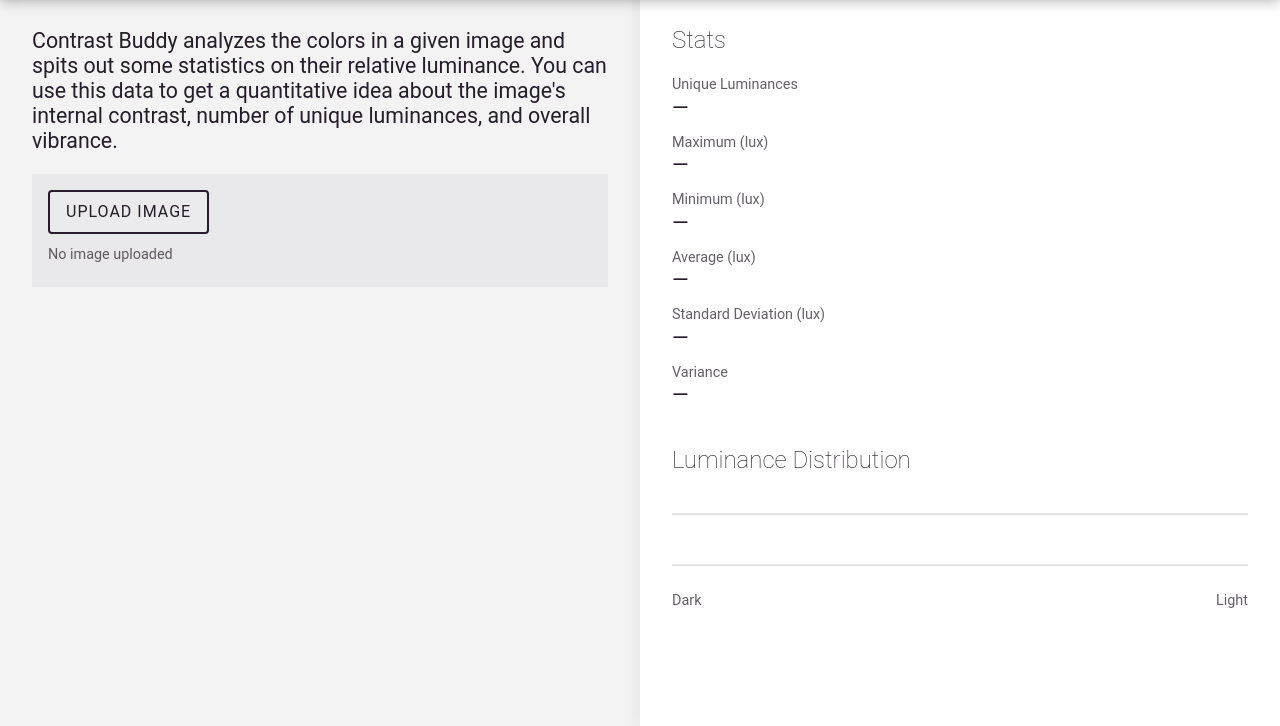
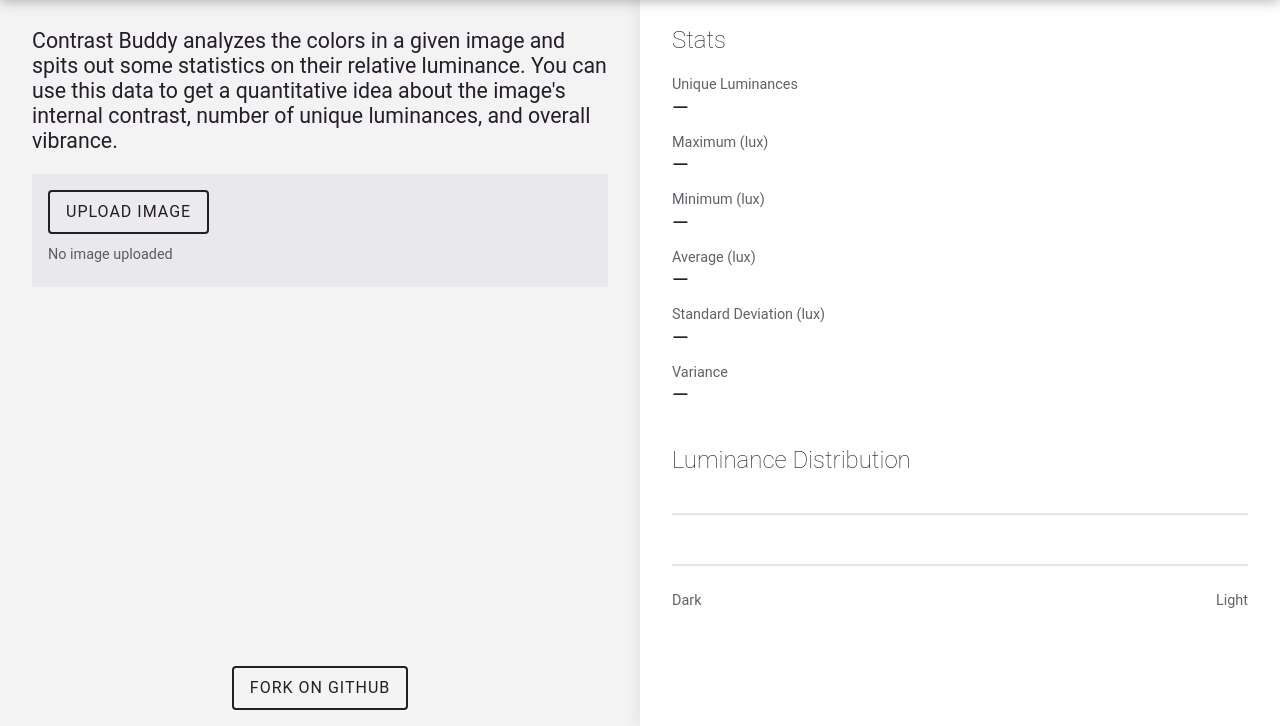
Before and after one commit to misoks/contrast-buddy, a plain HTML site: page index.html in a window 1280 px wide. Shown: the part 74-800 px from the top of the page. Drawn offline with Linux system fonts and the light colour scheme.

Commit message:
Added a link to Github

```diff
--- a/buddy.css
+++ b/buddy.css
@@ -83,7 +83,8 @@ p:first-child {
 	display: inline-block !important;
 }
 .file-input + .label,
-button {
+button,
+a.button {
 	display: inline-block;
 	font-size: 1rem !important;
 	cursor: pointer;
@@ -102,6 +103,7 @@ button {
 	color: rgb(37, 29, 41);
 	fill: rgb(37, 29, 41);
 	transition: all .3s ease;
+	text-decoration: none;
 }
 .primary-action,
 .file-input + .label.primary-action {
@@ -111,7 +113,8 @@ button {
 }
 
 .file-input + .label:hover,
-button:hover {
+button:hover,
+a.button:hover {
 	color: white;
 	fill: white;
 	background-color: rgba(37, 29, 41, .8);
--- a/index.html
+++ b/index.html
@@ -34,6 +34,10 @@
 			</form>
 
 			<img src="" id="test-img" style="display: none">
+
+			<div style="text-align: center; position: absolute; bottom: 1rem; width: calc(50% - 4rem);">
+				<a class="button" href="https://github.com/misoks/contrast-buddy" >Fork on Github</a>
+			</div>
 		</div>
 		<div class="panel panel--results">
 			<h2>Stats</h2>
```
